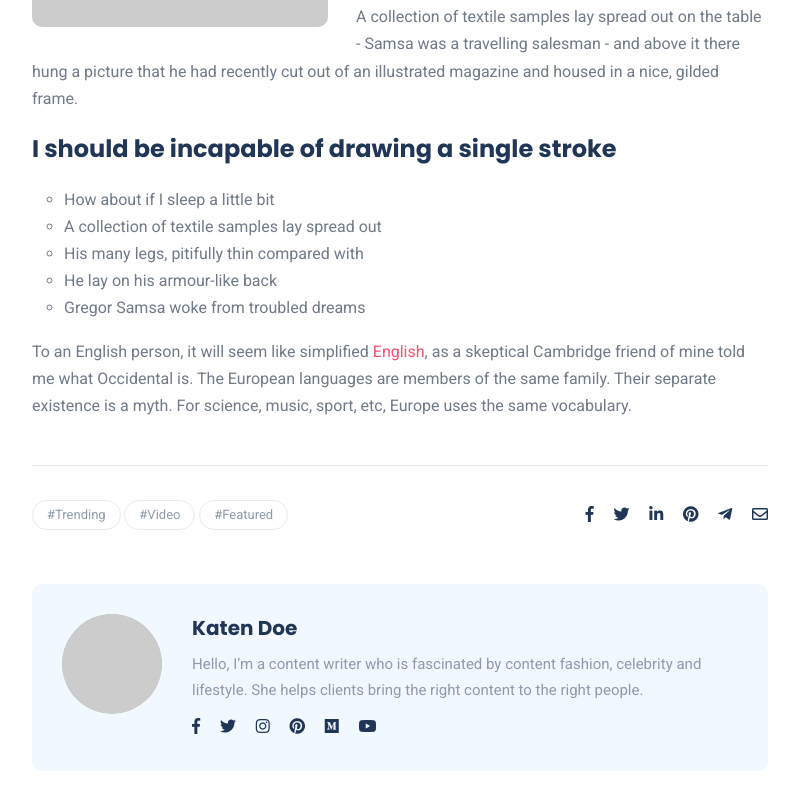
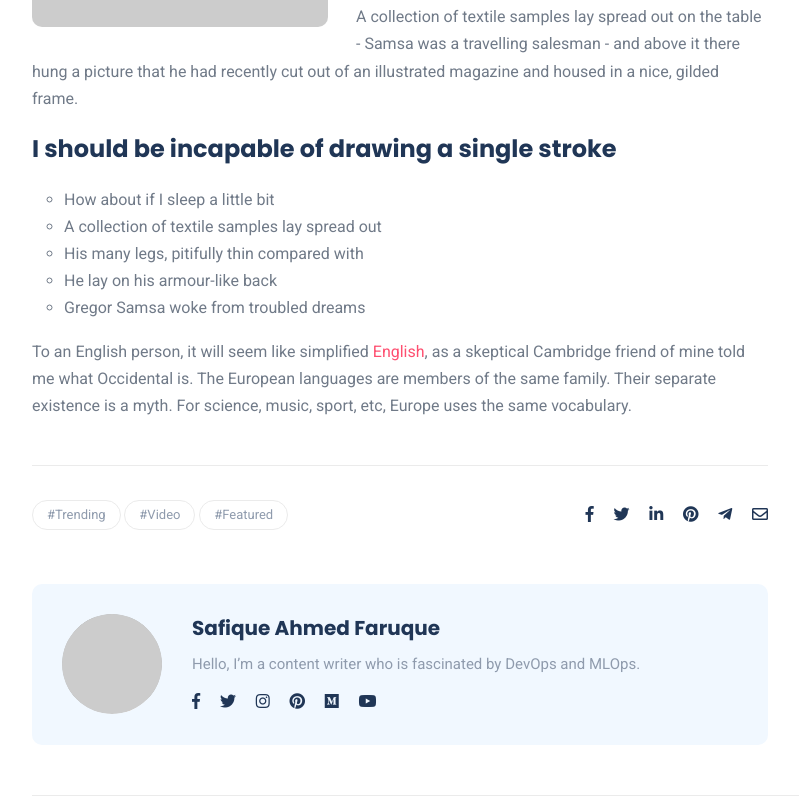
Before and after one commit to s-a-faruque/devmlops, a plain HTML site: page blog-single.html in a window 1280 px wide. Shown: the part 1992-2797 px from the top of the page, without its empty margins (50-849 px from the left). Drawn offline with Linux system fonts and the light colour scheme.

Commit message:
single blog clean up

```diff
--- a/blog-single.html
+++ b/blog-single.html
@@ -2,10 +2,10 @@
 <html lang="en-US">
 <head>
 	<meta http-equiv="Content-Type" content="text/html; charset=UTF-8">
-	<title>Katen - Minimal Blog & Magazine HTML Theme</title>
-	<meta name="description" content="Katen - Minimal Blog & Magazine HTML Theme">
+	<title>DevMLOps | DevOps & MLOps Articles </title>
+	<meta name="description" content="DevOps & MLOps Articles">
 	<meta name="viewport" content="width=device-width, initial-scale=1, maximum-scale=1">
-	<link rel="shortcut icon" type="image/x-icon" href="images/favicon.png">
+	<link rel="shortcut icon" type="image/x-icon" href="images/favicon-32x32.png">
 
 	<!-- STYLES -->
 	<link rel="stylesheet" href="css/bootstrap.min.css" type="text/css" media="all">
@@ -73,7 +73,7 @@
 						<div class="post-header">
 							<h1 class="title mt-0 mb-3">3 Easy Ways To Make Your iPhone Faster</h1>
 							<ul class="meta list-inline mb-0">
-								<li class="list-inline-item"><a href="#"><img src="images/other/author-sm.png" class="author" alt="author"/>Katen Doe</a></li>
+								<li class="list-inline-item"><a href="#"><img src="images/other/author-sm.png" class="author" alt="author"/>Safique Ahmed Faruque</a></li>
 								<li class="list-inline-item"><a href="#">Trending</a></li>
 								<li class="list-inline-item">29 March 2021</li>
 							</ul>
@@ -143,11 +143,11 @@
 
 					<div class="about-author padding-30 rounded">
 						<div class="thumb">
-							<img src="images/other/avatar-about.png" alt="Katen Doe" />
+							<img src="images/other/avatar-about.png" alt="Safique Ahmed Faruque" />
 						</div>
 						<div class="details">
-							<h4 class="name"><a href="#">Katen Doe</a></h4>
-							<p>Hello, I’m a content writer who is fascinated by content fashion, celebrity and lifestyle. She helps clients bring the right content to the right people.</p>
+							<h4 class="name"><a href="#">Safique Ahmed Faruque</a></h4>
+							<p>Hello, I’m a content writer who is fascinated by DevOps and MLOps. </p>
 							<!-- social icons -->
 							<ul class="social-icons list-unstyled list-inline mb-0">
 								<li class="list-inline-item"><a href="#"><i class="fab fa-facebook-f"></i></a></li>
```
